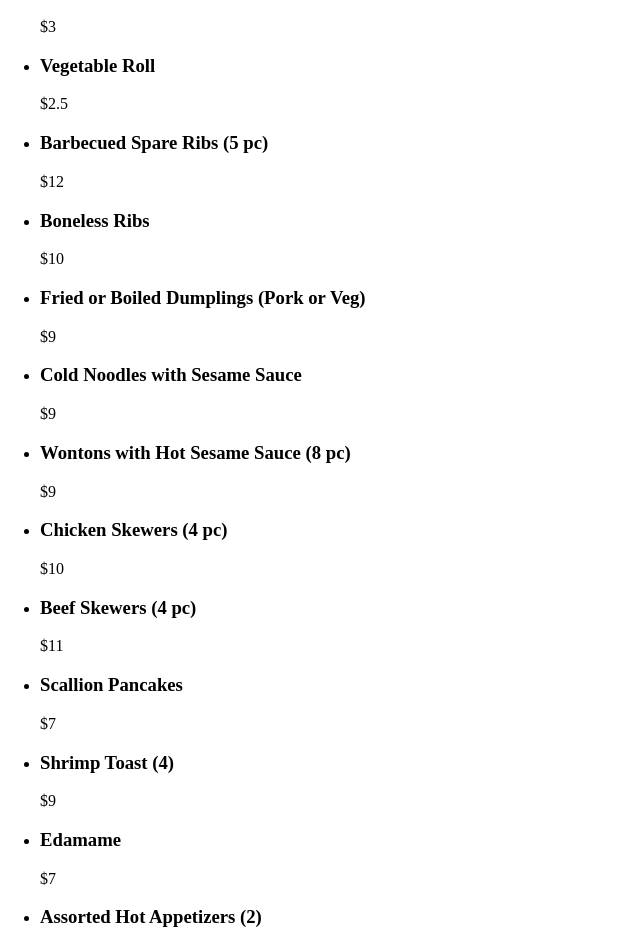
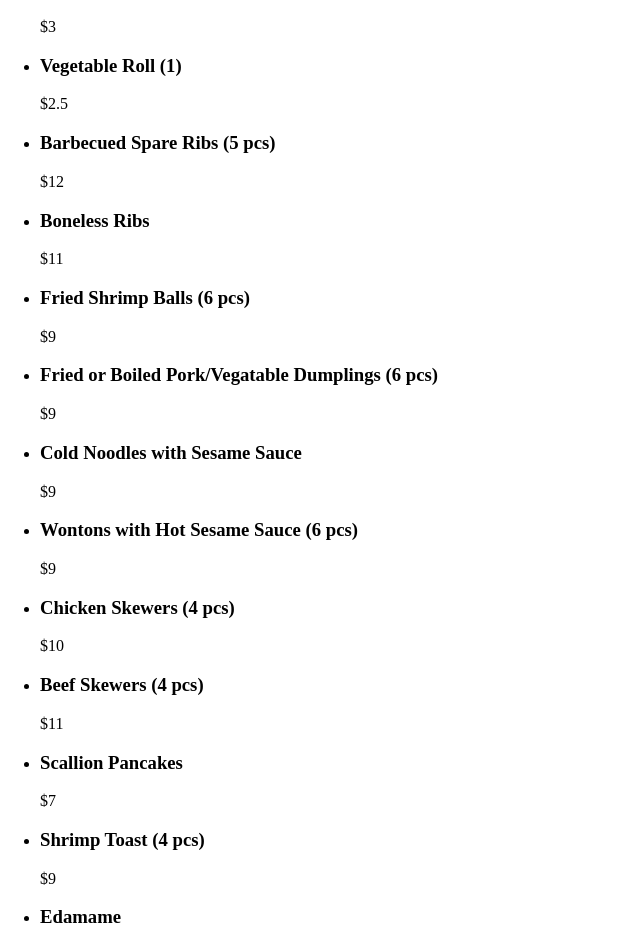
Before and after one commit to shino022/project_enid, a React (Vite) app in the folder client/: page / in a window 1280 px wide. Shown: the part 2126-3072 px from the top of the page, without its empty margins (0-640 px from the left). Built offline with nearby package versions, Linux system fonts and the light colour scheme.

Commit message:
added soups

```diff
--- a/client/src/jsFiles/appetizers.js
+++ b/client/src/jsFiles/appetizers.js
@@ -1,58 +1,82 @@
 export const appetizers = [
     {
-        name: "Egg Roll",
-        price: 3
+        name: "Egg Roll (1)",
+        price: 3,
+        spice: false
     },
     {
-        name: "Vegetable Roll",
-        price: 2.5
+        name: "Vegetable Roll (1)",
+        price: 2.5,
+        spice: false
     },
     {
-        name: "Barbecued Spare Ribs (5 pc)",
-        price: 12
+        name: "Barbecued Spare Ribs (5 pcs)",
+        price: 12,
+        spice: false
     },
     {
         name: "Boneless Ribs",
-        price: 10
+        price: 11,
+        spice: false
     },
     {
-        name: "Fried or Boiled Dumplings (Pork or Veg)",
-        price: 9
+        name: "Fried Shrimp Balls (6 pcs)",
+        price: 9,
+        spice: false
+    },
+    {
+        name: "Fried or Boiled Pork/Vegatable Dumplings (6 pcs)",
+        price: 9,
+        spice: false
     },
     {
         name: "Cold Noodles with Sesame Sauce",
-        price: 9
+        price: 9,
+        spice: false
     },
     {
-        name: "Wontons with Hot Sesame Sauce (8 pc)",
-        price: 9
+        name: "Wontons with Hot Sesame Sauce (6 pcs)",
+        price: 9,
+        spice:true
     },
     {
-        name: "Chicken Skewers (4 pc)",
-        price: 10
+        name: "Chicken Skewers (4 pcs)",
+        price: 10,
+        spice: false
     },
     {
-        name: "Beef Skewers (4 pc)",
-        price: 11
+        name: "Beef Skewers (4 pcs)",
+        price: 11,
+        spice: false
     },
     {
         name: "Scallion Pancakes",
-        price: 7
+        price: 7,
+        spice: false
     },
     {
-        name: "Shrimp Toast (4)",
-        price: 9
+        name: "Shrimp Toast (4 pcs)",
+        price: 9,
+        spice: false
     },
     {
         name: "Edamame",
-        price: 7
+        price: 7,
+        spice: false
     },
     {
-        name: "Assorted Hot Appetizers (2)",
-        price: 20
+        name: "Sliced Roast Pork",
+        price: 11,
+        spice: false
     },
     {
-        name: "Crab Rangoon",
-        price: 10
+        name: "Assorted Hot Appetizers (2 pcs)",
+        price: 20,
+        spice: false
+    },
+    {
+        name: "Crab Rangoon ",
+        price: 10,
+        spice: false
     },
 ]
```
Also changed, not shown: client/src/jsFiles/soup.js (added, +47 -0 lines).
